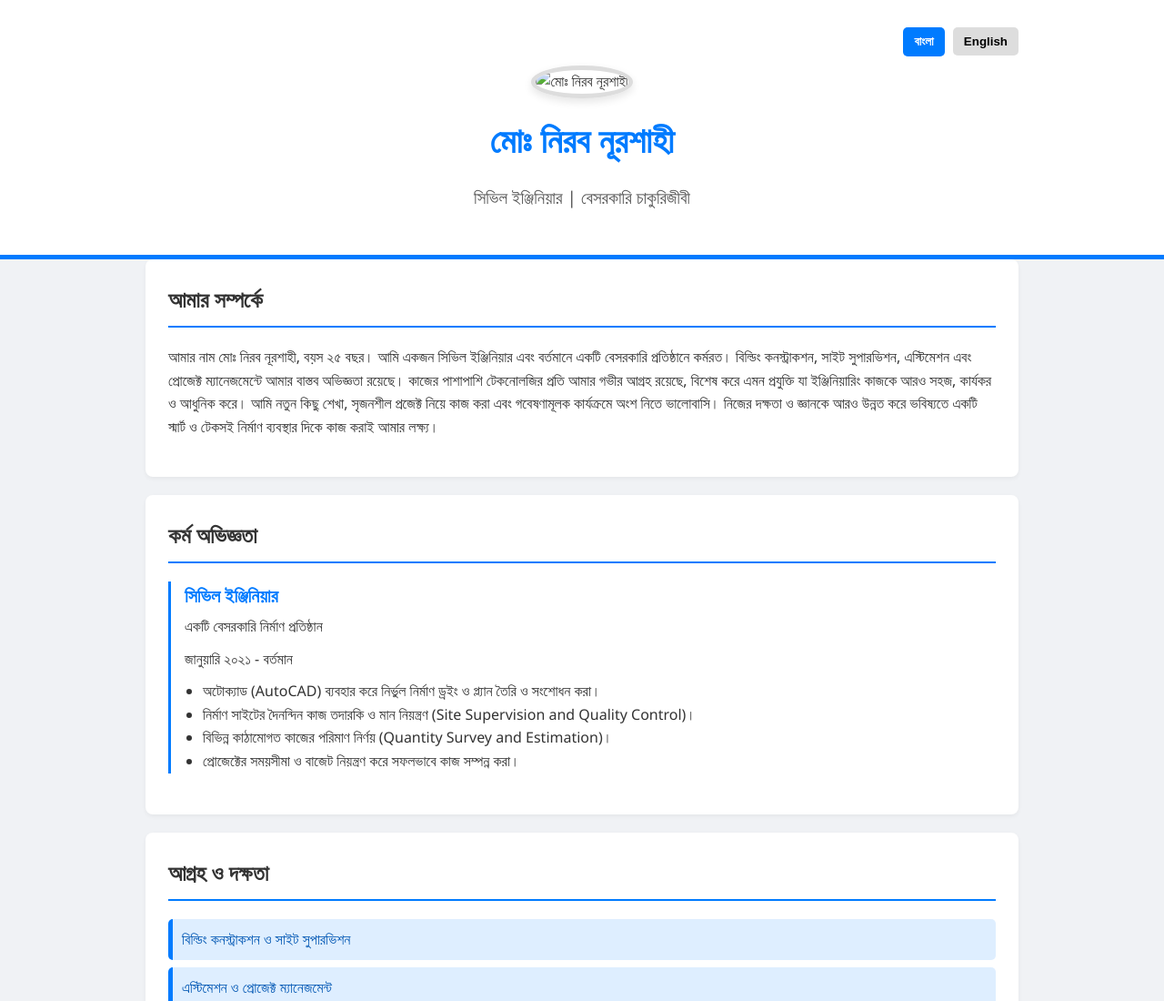
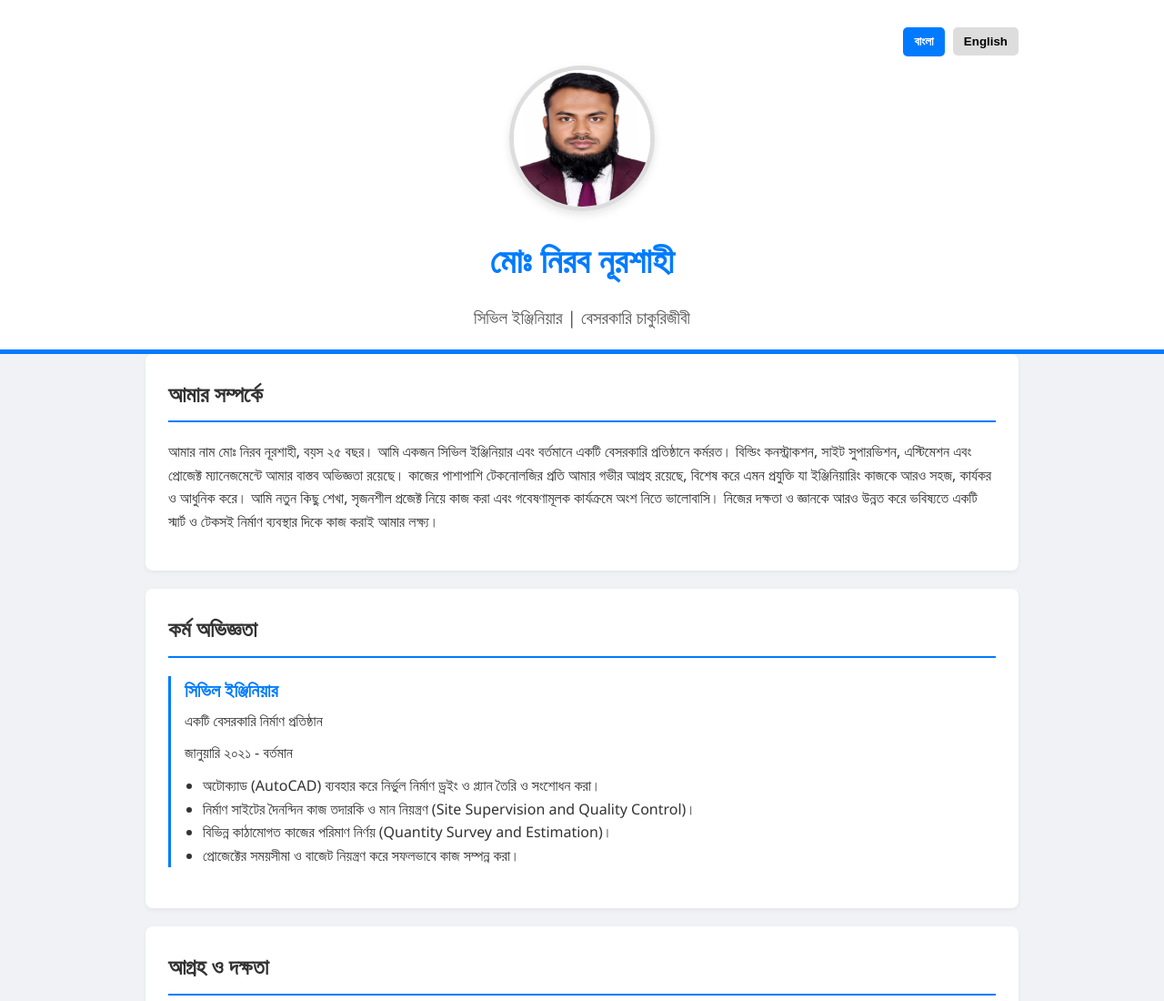
Before and after one commit to nirobnurshahe/nirobnurshahe, a plain HTML site: page index.html in a window 1280 px wide. Shown: the top 1100 px of the page at 91% size. Drawn offline with Linux system fonts and the light colour scheme.

Commit message:
Update index.html

```diff
--- a/index.html
+++ b/index.html
@@ -165,7 +165,7 @@
                 <button id="lang-en">English</button>
             </div>
 
-            <img src="profile.png" alt="মোঃ নিরব নূরশাহী" class="profile-pic">
+            <img src="profile.JPEG" alt="মোঃ নিরব নূরশাহী" class="profile-pic">
 
             <h1 data-lang="name">মোঃ নিরব নূরশাহী</h1>
             <p data-lang="profession">সিভিল ইঞ্জিনিয়ার | বেসরকারি চাকুরিজীবী</p>
```
